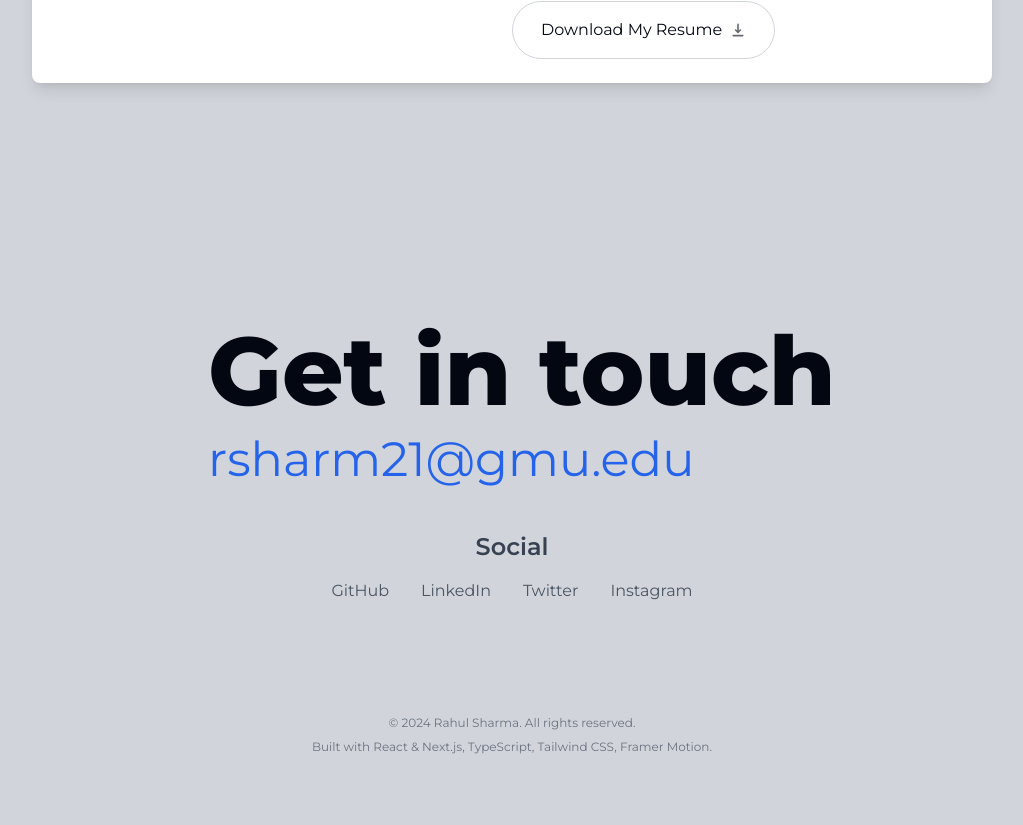
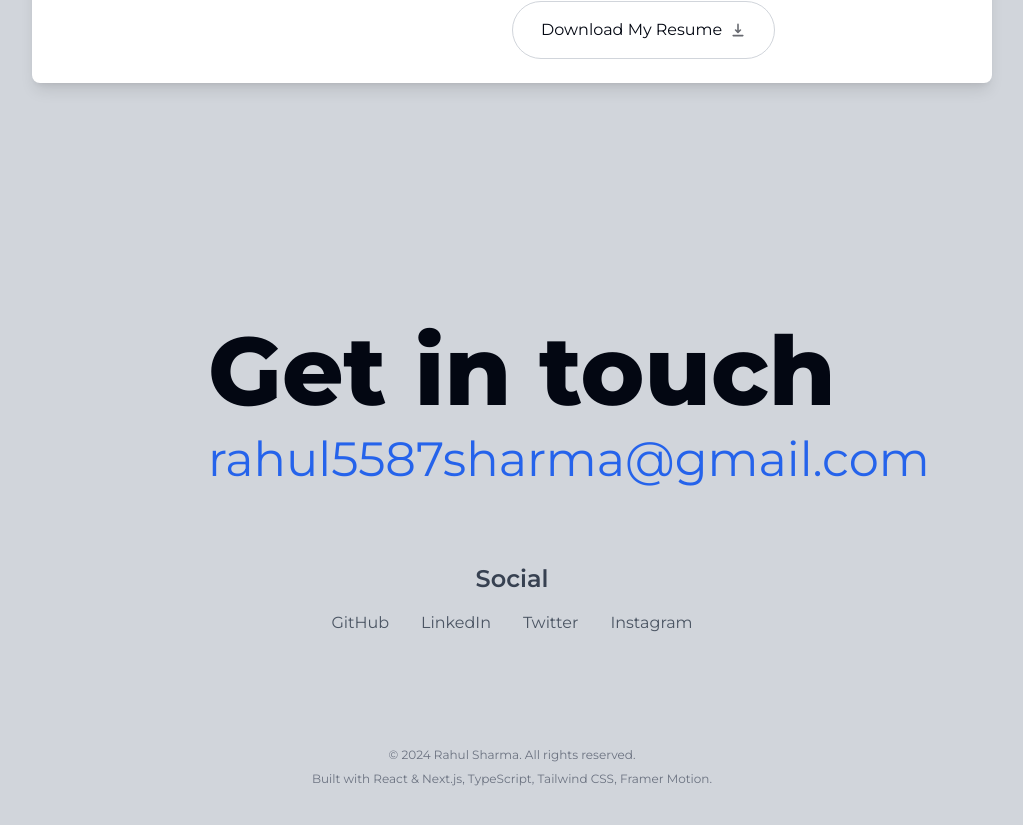
Before and after one commit to rahul-sharma-cs/portfolio, a Next.js app: page / in a window 1280 px wide. Shown: the part 3023-3848 px from the top of the page, without its empty margins (128-1151 px from the left). Before the commit the page ends 3818 px from the top, so only its background shows below. Built offline with nearby package versions, Linux system fonts and the light colour scheme.

Commit message:
Changed Email

```diff
--- a/components/contact.tsx
+++ b/components/contact.tsx
@@ -28,17 +28,16 @@ export default function Contact() {
 
         {/* Email Address */}
         <a
-          href="mailto:rsharm21@gmu.edu"
+          href="mailto:rahul5587sharma@gmail.com"
           className="block mt-4 text-4xl sm:text-5xl text-blue-600 dark:text-blue-400 duration-300"
-          style={{
-    transition: 'color 0.3s ease-in-out',}}
+          style={{transition: 'color 0.3s ease-in-out',}}
         >
-          rsharm21@gmu.edu
+          rahul5587sharma@gmail.com
         </a>
       </div>
 
       {/* Social Links Section */}
-      <h2 className="text-2xl font-semibold mt-12 mb-4 text-gray-700 dark:text-gray-300">
+      <h2 className="text-2xl font-semibold mt-20 mb-4 text-gray-700 dark:text-gray-300">
         Social
       </h2>
 
```
